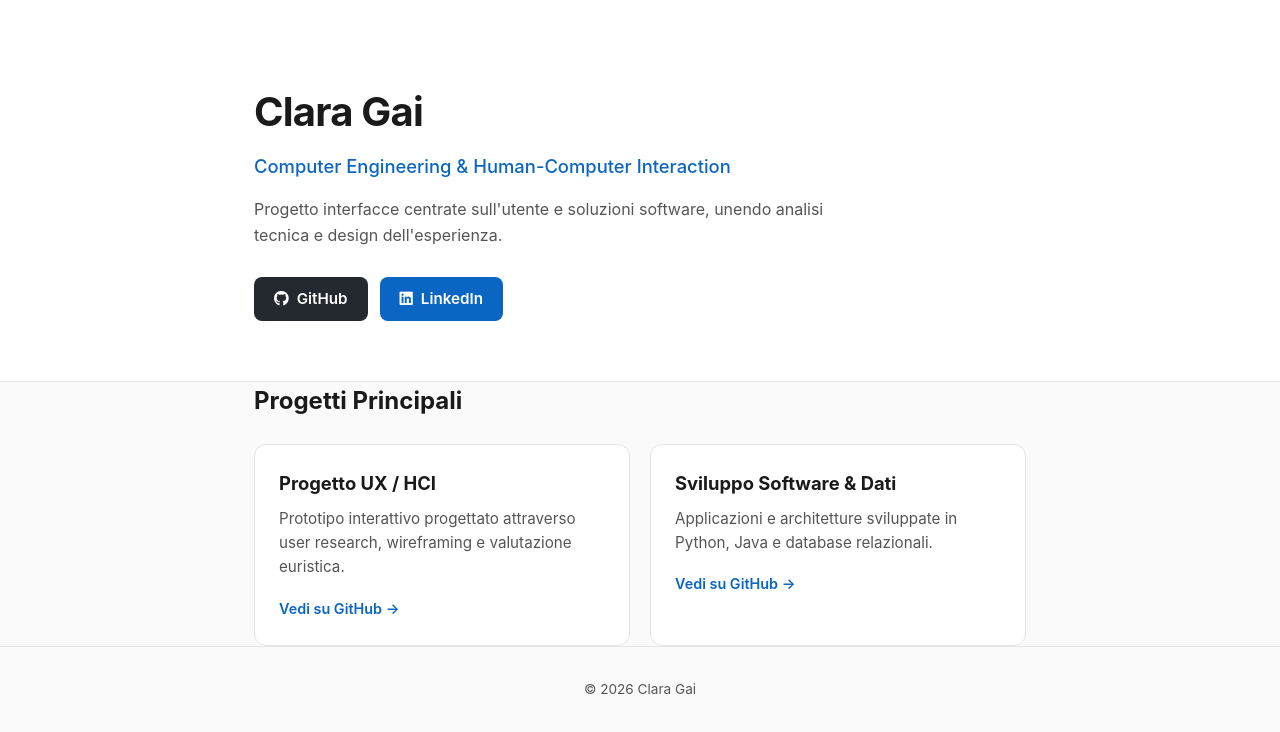
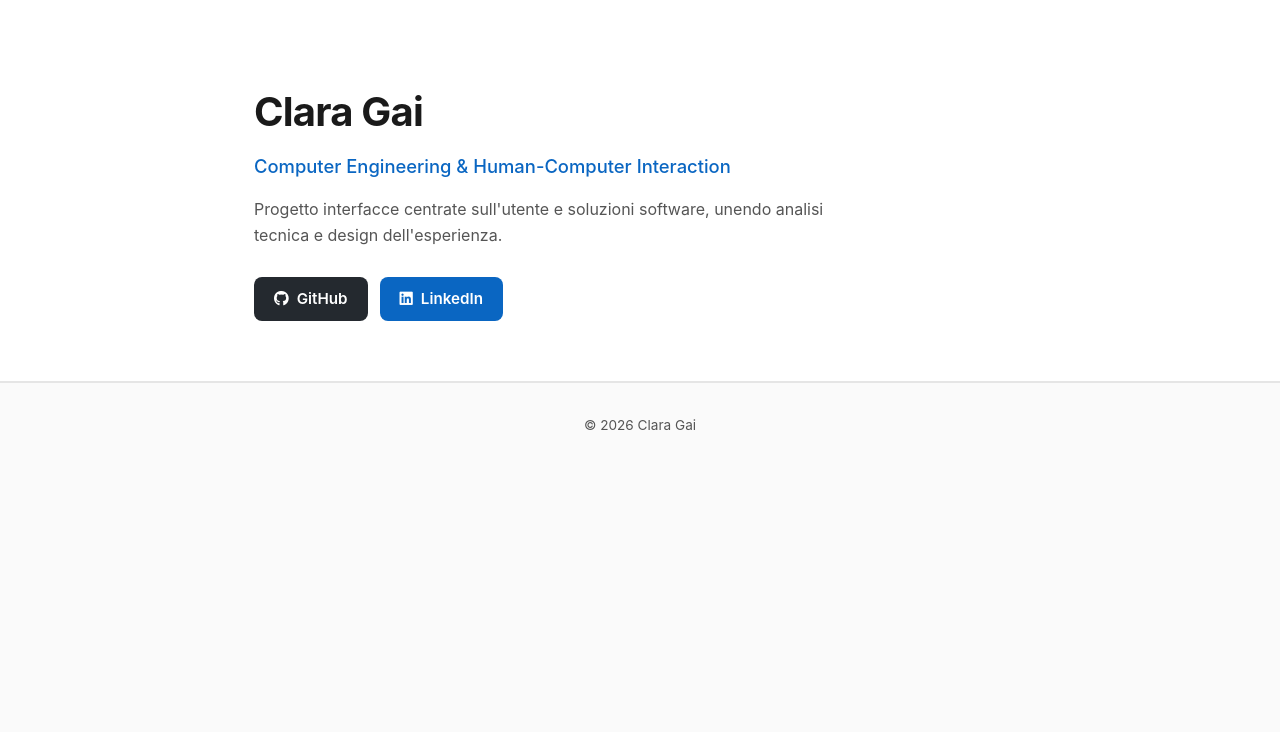
Before and after one commit to cclara18/cclara18.github.io, a plain HTML site: page index.html in a window 1280 px wide. Drawn offline with Linux system fonts and the light colour scheme.

Commit message:
Update index.html

```diff
--- a/index.html
+++ b/index.html
@@ -28,24 +28,6 @@
     </div>
   </header>
 
-  <main class="container">
-    <section id="progetti">
-      <h2>Progetti Principali</h2>
-      <div class="grid">
-        <article class="card">
-          <h3>Progetto UX / HCI</h3>
-          <p>Prototipo interattivo progettato attraverso user research, wireframing e valutazione euristica.</p>
-          <a href="https://github.com/TUO-USERNAME/NOME-REPO" target="_blank" class="card-link">Vedi su GitHub →</a>
-        </article>
-        <article class="card">
-          <h3>Sviluppo Software & Dati</h3>
-          <p>Applicazioni e architetture sviluppate in Python, Java e database relazionali.</p>
-          <a href="https://github.com/TUO-USERNAME/NOME-REPO" target="_blank" class="card-link">Vedi su GitHub →</a>
-        </article>
-      </div>
-    </section>
-  </main>
-
   <footer>
     <p>© 2026 Clara Gai</p>
   </footer>
```
